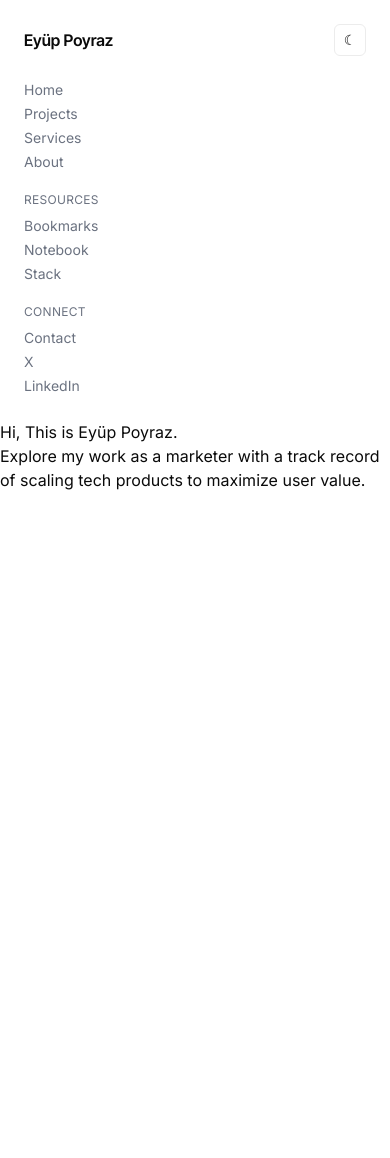
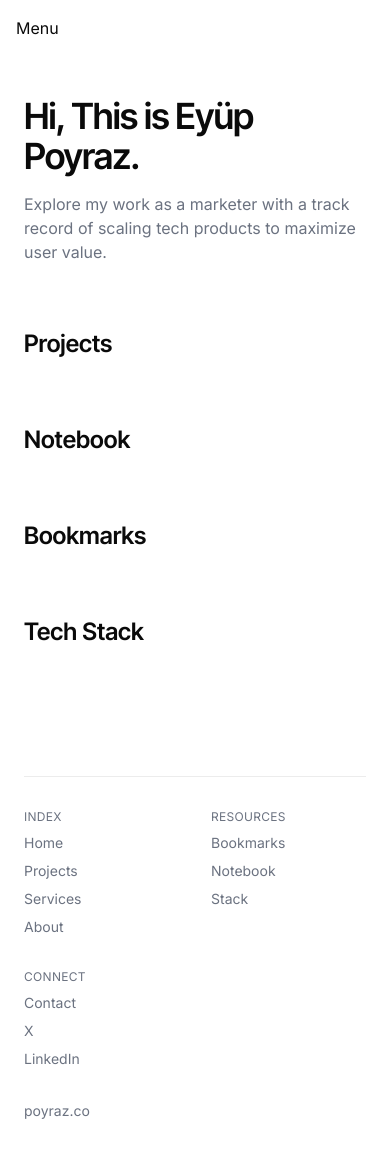
Before and after one commit to ecpoyraz/poyraz-co, a Next.js app: page / in a window 390 px wide. Shown: the top 1158 px of the page. Before the commit the page ends 844 px from the top, so only its background shows below. Built offline with nearby package versions, Linux system fonts and the light colour scheme.

Commit message:
feat: compose root layout shell with sidebar, footer, mobile drawer

```diff
--- a/src/app/layout.tsx
+++ b/src/app/layout.tsx
@@ -2,6 +2,9 @@ import type { Metadata } from "next";
 import { Inter, Inter_Tight } from "next/font/google";
 import "./globals.css";
 import { ThemeProvider } from "@/components/theme-provider";
+import { Sidebar } from "@/components/sidebar";
+import { Footer } from "@/components/footer";
+import { MobileNav } from "@/components/mobile-nav";
 
 const inter = Inter({ subsets: ["latin"], variable: "--font-inter" });
 const interTight = Inter_Tight({
@@ -27,7 +30,15 @@ export default function RootLayout({
     >
       <body>
         <ThemeProvider attribute="class" defaultTheme="light" enableSystem>
-          {children}
+          <div className="mx-auto flex min-h-screen max-w-6xl flex-col md:flex-row">
+            <div className="hidden md:block md:w-64 md:shrink-0 md:border-r md:border-border">
+              <div className="sticky top-0">
+                <Sidebar />
+              </div>
+            </div>
+            <MobileNav />
+            <main className="flex-1 px-6 py-10 md:px-12">{children}</main>
+          </div>
         </ThemeProvider>
       </body>
     </html>
--- a/src/app/page.tsx
+++ b/src/app/page.tsx
@@ -1,14 +1,30 @@
-import { Sidebar } from "@/components/sidebar";
+import { Footer } from "@/components/footer";
 
 export default function Home() {
   return (
-    <div>
-      <Sidebar />
-      <h1>Hi, This is Eyüp Poyraz.</h1>
-      <p>
-        Explore my work as a marketer with a track record of scaling tech
-        products to maximize user value.
-      </p>
+    <div className="flex flex-col gap-16">
+      <section>
+        <h1 className="font-display text-4xl font-semibold tracking-tight">
+          Hi, This is Eyüp Poyraz.
+        </h1>
+        <p className="mt-4 max-w-xl text-muted">
+          Explore my work as a marketer with a track record of scaling tech
+          products to maximize user value.
+        </p>
+      </section>
+      <section>
+        <h2 className="font-display text-2xl font-semibold">Projects</h2>
+      </section>
+      <section>
+        <h2 className="font-display text-2xl font-semibold">Notebook</h2>
+      </section>
+      <section>
+        <h2 className="font-display text-2xl font-semibold">Bookmarks</h2>
+      </section>
+      <section>
+        <h2 className="font-display text-2xl font-semibold">Tech Stack</h2>
+      </section>
+      <Footer />
     </div>
   );
 }
--- /dev/null
+++ b/src/components/footer.tsx
@@ -0,0 +1,28 @@
+import Link from "next/link";
+import { NAV_GROUPS } from "@/lib/nav";
+
+export function Footer() {
+  return (
+    <footer className="mt-16 border-t border-border pt-8 text-sm text-muted">
+      <div className="grid grid-cols-2 gap-8 sm:grid-cols-3">
+        {NAV_GROUPS.map((group, i) => (
+          <div key={i} className="flex flex-col gap-2">
+            <span className="text-xs uppercase tracking-wide text-muted">
+              {group.title ?? "Index"}
+            </span>
+            {group.links.map((link) => (
+              <Link
+                key={link.href}
+                href={link.href}
+                className="hover:text-foreground"
+              >
+                {link.label}
+              </Link>
+            ))}
+          </div>
+        ))}
+      </div>
+      <p className="mt-8">poyraz.co</p>
+    </footer>
+  );
+}
--- /dev/null
+++ b/src/components/mobile-nav.tsx
@@ -0,0 +1,31 @@
+"use client";
+
+import { useState } from "react";
+import { Sidebar } from "@/components/sidebar";
+
+export function MobileNav() {
+  const [open, setOpen] = useState(false);
+  return (
+    <div className="md:hidden">
+      <button
+        aria-label="Open menu"
+        onClick={() => setOpen(true)}
+        className="p-4 text-foreground"
+      >
+        Menu
+      </button>
+      {open && (
+        <div className="fixed inset-0 z-50 bg-background">
+          <button
+            aria-label="Close menu"
+            onClick={() => setOpen(false)}
+            className="absolute right-4 top-4 text-foreground"
+          >
+            Close
+          </button>
+          <Sidebar />
+        </div>
+      )}
+    </div>
+  );
+}
```
Also changed, not shown: 1 other file (tests, documents, lock files or other folders).
